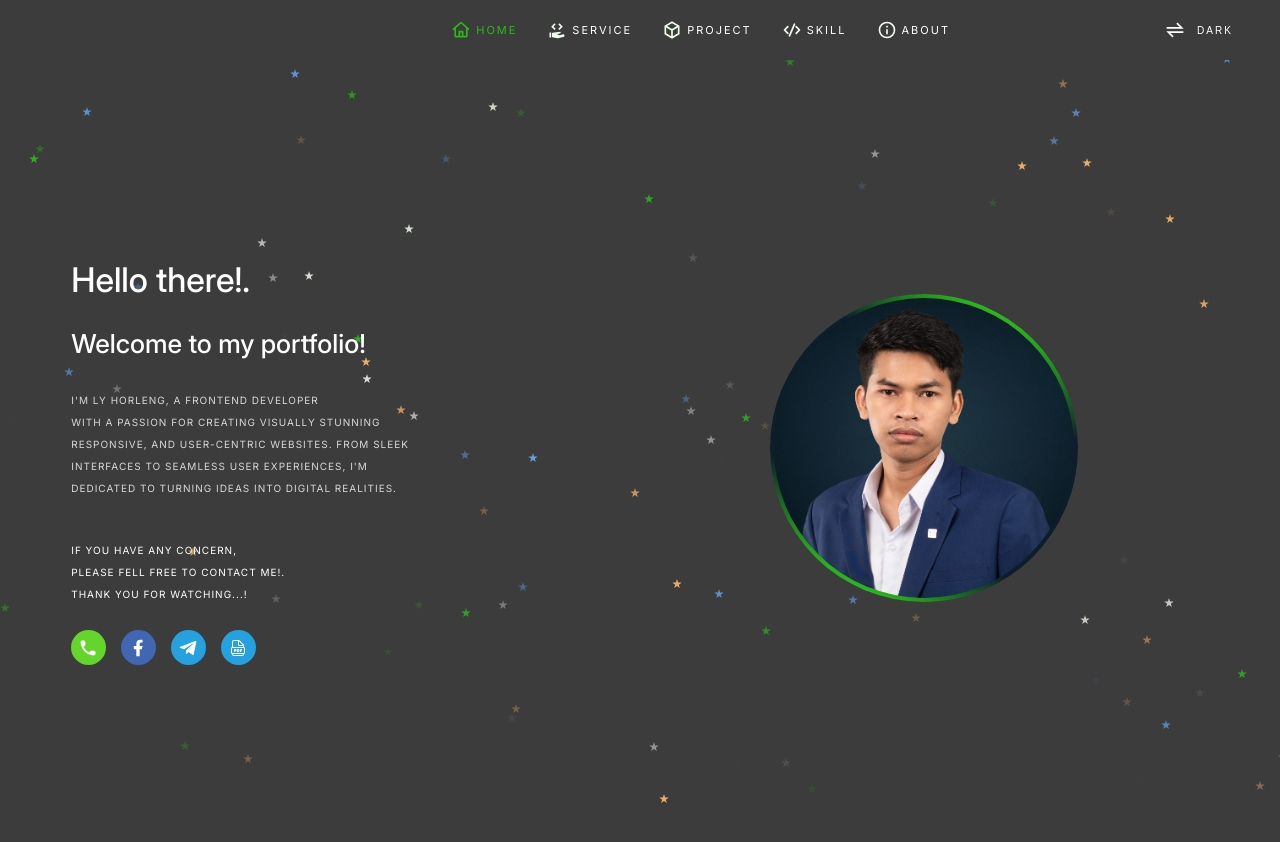
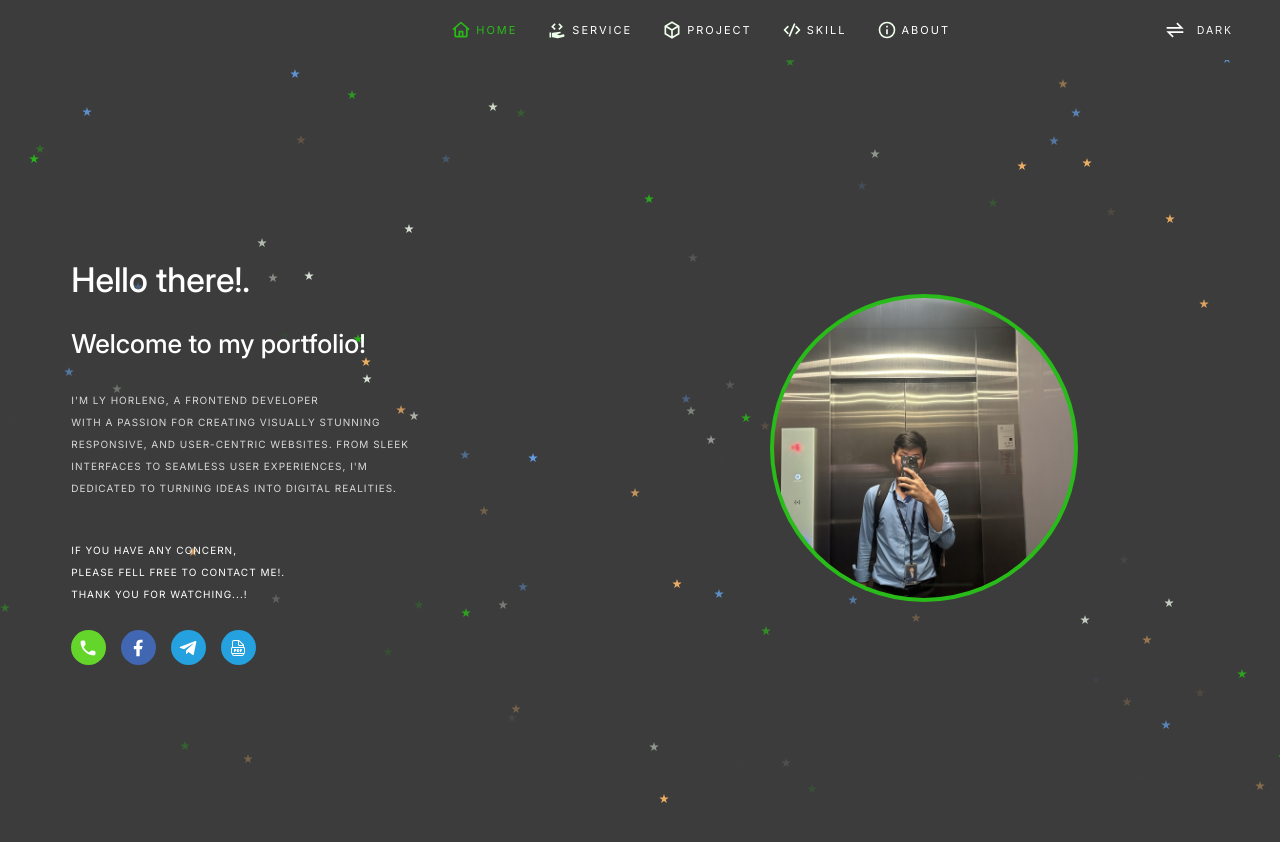
Before and after one commit to horlengg/WebPortfolio, a Vue app: page / in a window 1280 px wide. Shown: the top 842 px of the page. Built offline with nearby package versions, Linux system fonts and the light colour scheme.

Commit message:
:apple: change profile photo

```diff
--- a/src/style.scss
+++ b/src/style.scss
@@ -44,15 +44,14 @@ body {
     position: absolute;
     height: 100%;
     width: 100%;
-    background: linear-gradient(to right,#29BB19,#0D1E2A,#0D1E2A,#0D1E2A,#29BB19);
+    background-color: #29BB19;
     z-index: -1;
-    animation: __cycle_load 3s linear infinite;
   }
   .profile-image {
     width: 100%;
     height: 100%;
     border-radius: 50%;
-    background-image: url("./app/assets/images/ly_houleng.png");
+    background-image: url("./app/assets/images/leng-dev.jpg");
     background-position: center top;
     background-size: cover;
   }
```
Also changed, not shown: src/app/assets/images/leng-dev.jpg (added).
